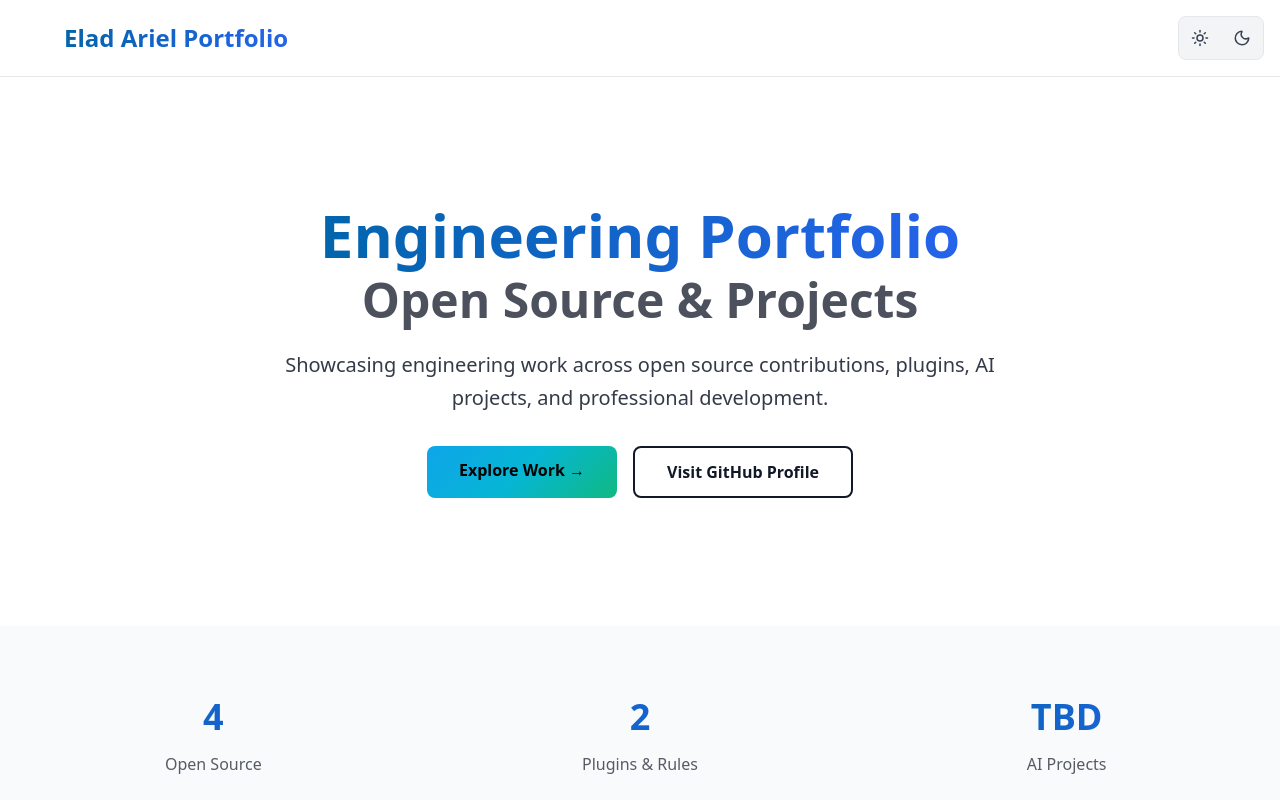
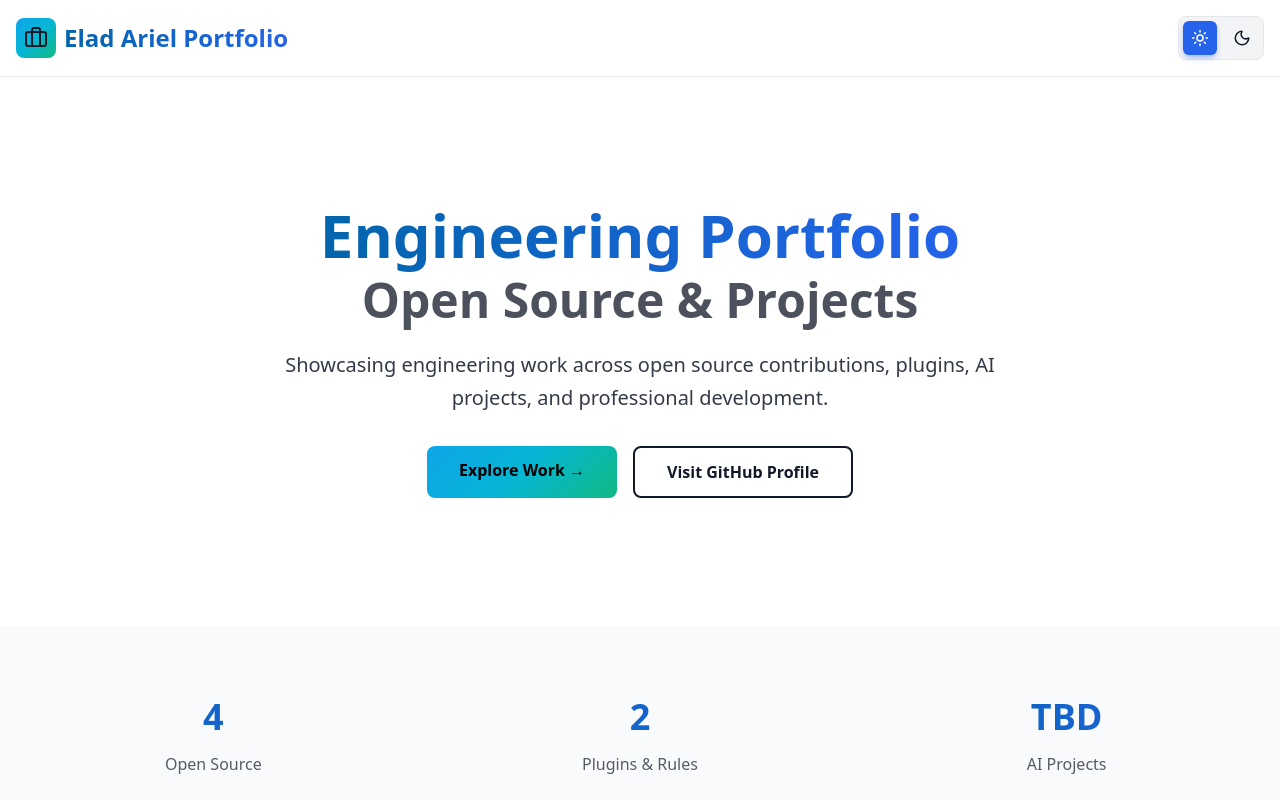
Before and after one commit to EladAriel/portfolio, a Next.js app: page / in a window 1280 px wide. Shown: the top 800 px of the page. Built offline with nearby package versions, Linux system fonts and the light colour scheme.

Commit message:
fix theme problems

```diff
--- a/src/app/globals.css
+++ b/src/app/globals.css
@@ -68,6 +68,65 @@
     transition-timing-function: cubic-bezier(0.4, 0, 0.2, 1);
     transition-duration: 300ms;
   }
+
+  /* Header styles using CSS variables */
+  .header-container {
+    position: sticky;
+    top: 0;
+    z-index: 50;
+    background-color: var(--header-bg);
+    -webkit-backdrop-filter: blur(12px);
+    backdrop-filter: blur(12px);
+    border-bottom: 1px solid var(--header-border);
+  }
+
+  /* Logo container with theme-aware icon color */
+  .logo-container {
+    width: 2.5rem;
+    height: 2.5rem;
+    background-image: linear-gradient(135deg, #0ea5e9 0%, #06b6d4 50%, #10b981 100%);
+    border-radius: 0.5rem;
+    display: flex;
+    align-items: center;
+    justify-content: center;
+    font-size: 1.125rem;
+    font-weight: bold;
+    color: #111827;
+  }
+
+  html.dark .logo-container {
+    background-image: linear-gradient(135deg, #0369a1 0%, #0891b2 50%, #059669 100%);
+    color: #ffffff;
+  }
+
+  /* Theme toggle container */
+  .theme-toggle-container {
+    display: flex;
+    gap: 0.5rem;
+    padding: 0.25rem;
+    background-color: var(--button-bg);
+    border-radius: 0.5rem;
+    border: 1px solid var(--header-border);
+  }
+
+  /* Theme toggle button base styles */
+  .theme-button {
+    padding: 0.5rem;
+    border-radius: 0.375rem;
+    transition: all 0.3s;
+    color: var(--header-text);
+  }
+
+  .theme-button:not(.theme-button-active):hover {
+    background-color: var(--button-bg-hover);
+  }
+
+  /* Active theme button */
+  .theme-button-active {
+    background-color: var(--button-active-bg);
+    color: var(--button-active-text);
+    box-shadow: 0 4px 6px -1px rgba(37, 99, 235, 0.3), 0 2px 4px -1px rgba(37, 99, 235, 0.2);
+  }
 }
 
 html {
--- a/src/components/Header.tsx
+++ b/src/components/Header.tsx
@@ -5,20 +5,23 @@ import { useTheme } from 'next-themes';
 import { Briefcase, Moon, Sun } from 'lucide-react';
 
 export function Header() {
-  const { theme, setTheme } = useTheme();
+  const { theme, setTheme, resolvedTheme } = useTheme();
   const [mounted, setMounted] = useState(false);
 
   useEffect(() => {
     setMounted(true);
   }, []);
 
+  // Determine active theme: use explicit theme if set, otherwise use resolvedTheme
+  const activeTheme = theme === 'system' ? resolvedTheme : theme;
+
   return (
-    <header className="sticky top-0 z-50 bg-white/80 dark:bg-gray-900/80 backdrop-blur-md border-b border-gray-200 dark:border-gray-700">
+    <header className="header-container">
       <div className="container-custom py-4 flex items-center justify-between">
         {/* Logo/Title */}
         <div className="flex items-center gap-2">
-          <div className="w-10 h-10 bg-gradient-ai rounded-lg flex items-center justify-center text-white font-bold text-lg">
-            <Briefcase size={24} className="text-white" />
+          <div className="logo-container">
+            <Briefcase size={24} />
           </div>
           <h1 className="gradient-text text-2xl font-bold hidden sm:block">
             Elad Ariel Portfolio
@@ -30,14 +33,10 @@ export function Header() {
 
         {/* Theme Toggle - Two Button Style */}
         {mounted && (
-          <div className="flex gap-2 p-1 bg-gray-100 dark:bg-gray-800 rounded-lg border border-gray-200 dark:border-gray-700">
+          <div className="theme-toggle-container">
             <button
               onClick={() => setTheme('light')}
-              className={`p-2 rounded-md transition-all ${
-                theme === 'light'
-                  ? 'bg-blue-600 text-white shadow-md shadow-blue-600/30'
-                  : 'text-gray-700 dark:text-gray-300 hover:bg-gray-200 dark:hover:bg-gray-700'
-              }`}
+              className={`theme-button ${activeTheme === 'light' ? 'theme-button-active' : ''}`}
               title="Light Mode"
               aria-label="Light Mode"
             >
@@ -45,11 +44,7 @@ export function Header() {
             </button>
             <button
               onClick={() => setTheme('dark')}
-              className={`p-2 rounded-md transition-all ${
-                theme === 'dark'
-                  ? 'bg-blue-600 text-white shadow-md shadow-blue-600/30'
-                  : 'text-gray-700 dark:text-gray-300 hover:bg-gray-200 dark:hover:bg-gray-700'
-              }`}
+              className={`theme-button ${activeTheme === 'dark' ? 'theme-button-active' : ''}`}
               title="Dark Mode"
               aria-label="Dark Mode"
             >
```
